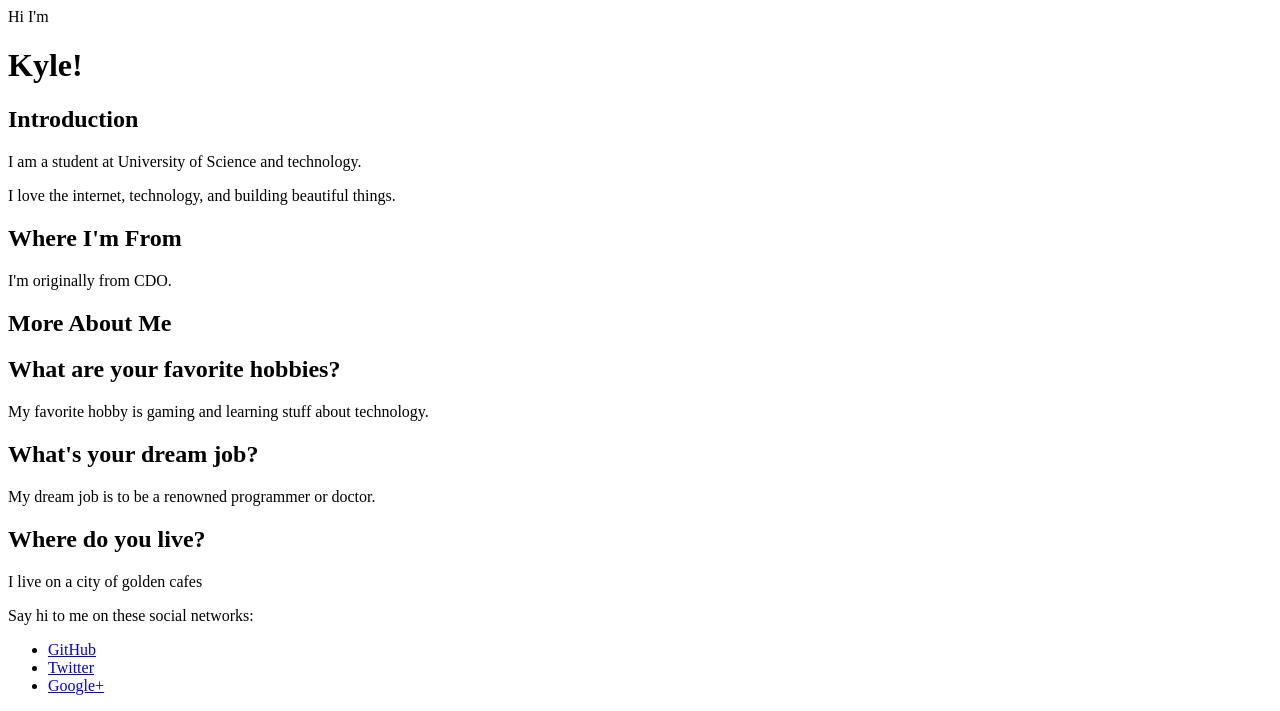
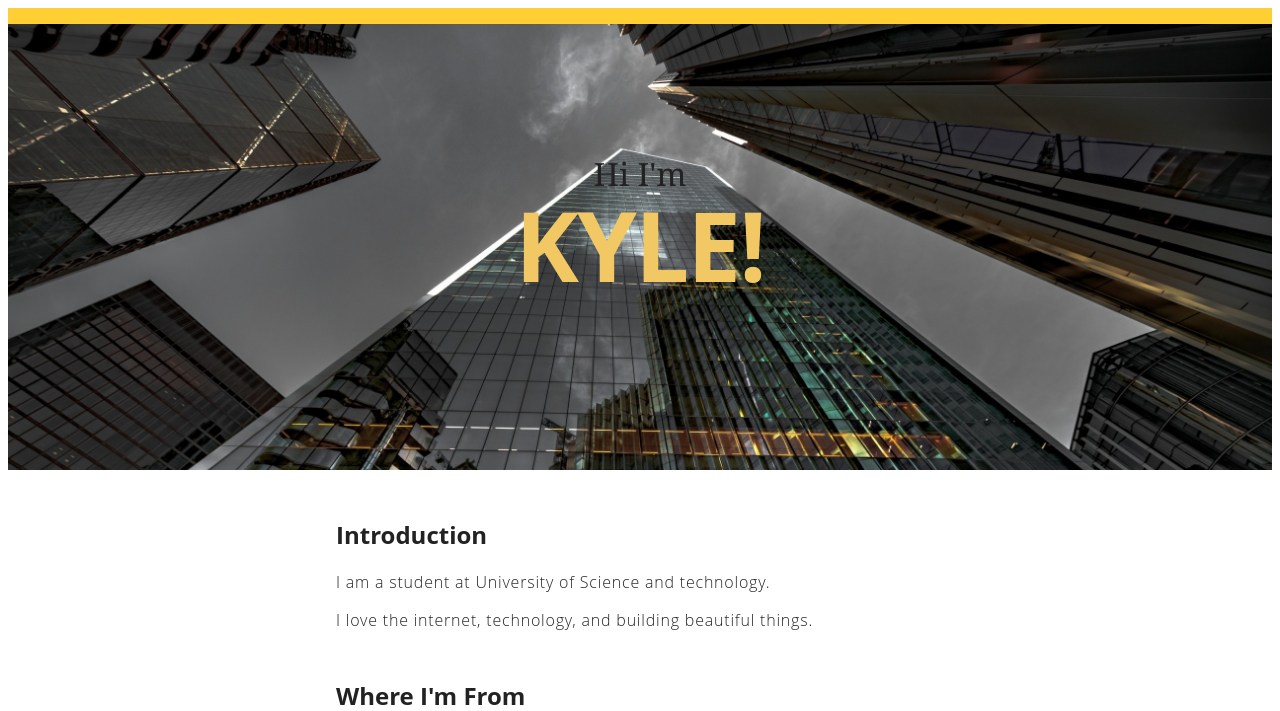
Before and after one commit to izmekyle/webdev, a PHP site: page / in a window 1280 px wide. Shown: the top 711 px of the page. Run offline with PHP 8.4, Linux system fonts and the light colour scheme.

Commit message:
final change fn

```diff
--- a/about me/index.html
+++ b/about me/index.html
@@ -1,4 +1,11 @@
-<header class='masthead'>
+<!DOCTYPE html>
+<html>
+<head>
+    <link rel="stylesheet" type="text/css" href="style.css">
+</head>
+
+<body>
+    <header class="masthead">
         <p class='masthead-intro'>Hi I'm</p>
         <h1 class='masthead-heading'>Kyle!</h1>
       </header>
@@ -31,3 +38,5 @@
           </ul>
 
       </footer>
+</body>
+</html>
--- a/about me/style.css
+++ b/about me/style.css
@@ -13,7 +13,7 @@ body {
 
 .masthead {
   padding: 6em 0;
-  background-image: url('https://i.imgur.com/yGmrlyg.jpg');
+  background-image: url("image/sky.jpg") ;
   background-size: cover;
   background-repeat: no-repeat;
   border-top: solid 1em #FFCF33;
@@ -77,7 +77,7 @@ section > h1 {
 
 .masthead {
   padding: 6em 0;
-  background-image: url('https://i.imgur.com/yGmrlyg.jpg');
+  background-image: url("image/sky.jpg");
   background-size: cover;
   background-repeat: no-repeat;
   border-top: solid 1em #FFCF33;
```
Also changed, not shown: about me/image/sky.jpg (renamed from about me/sky.jpg). Lines whose indentation alone changed are shown as unchanged.
